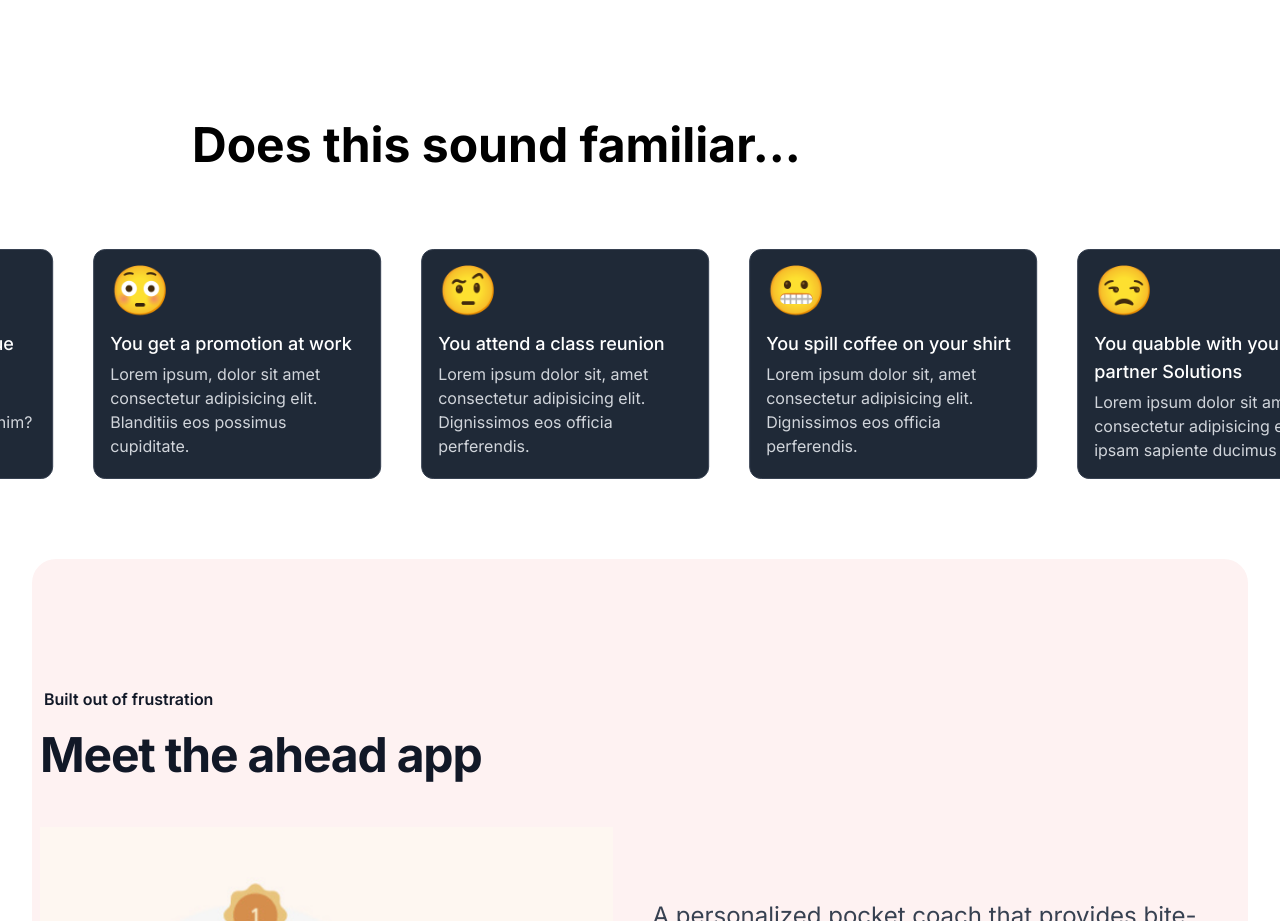
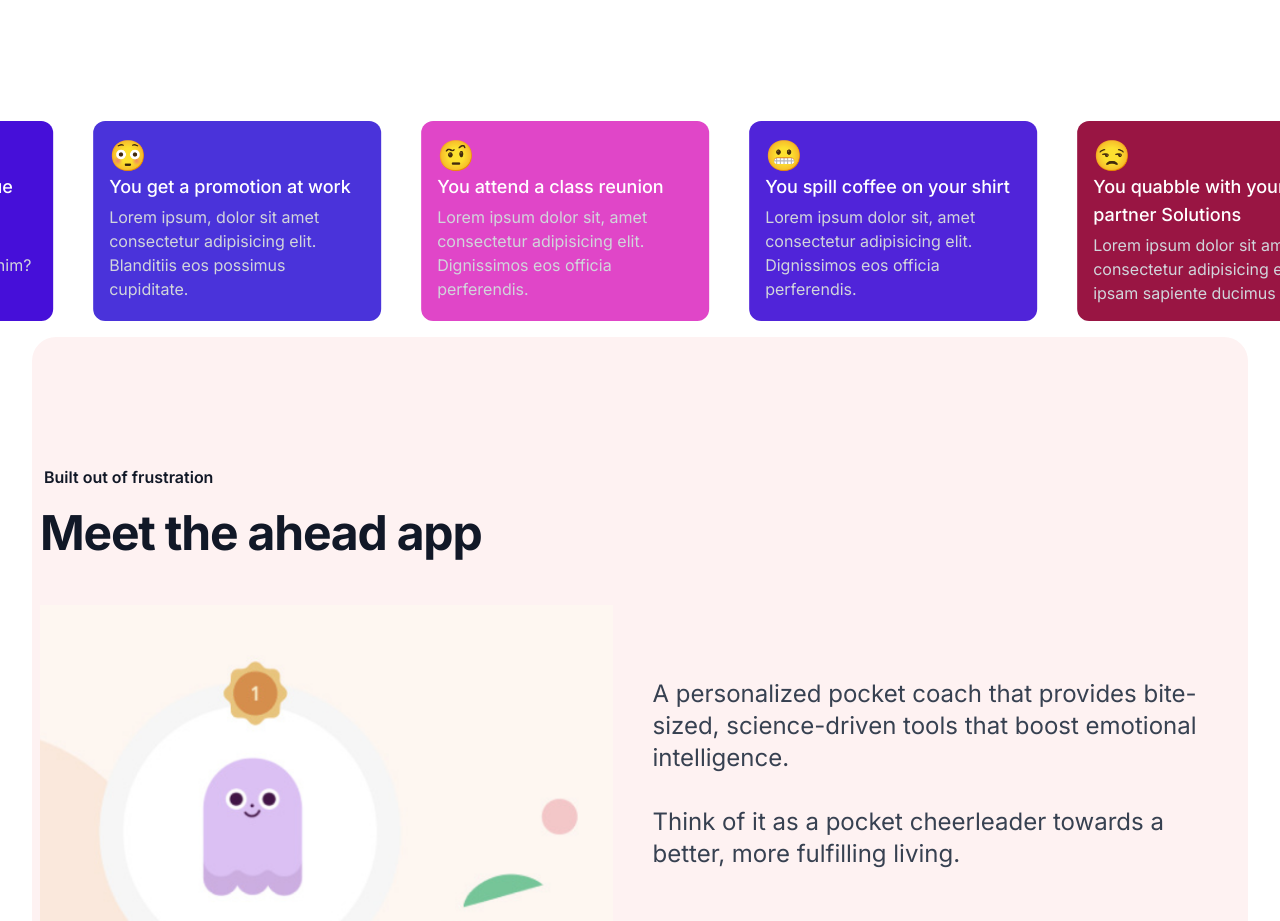
Before and after one commit to bhupeshpr25/ahead, a Next.js app: page / in a window 1280 px wide. Shown: the part 1220-2141 px from the top of the page. Built offline with nearby package versions, Linux system fonts and the light colour scheme.

Commit message:
feat: randomize carousel card colors

```diff
--- a/src/components/Carousel.tsx
+++ b/src/components/Carousel.tsx
@@ -1,6 +1,6 @@
 "use client";
 
-import React, { useState } from "react";
+import { useState } from "react";
 
 interface Card {
   emoji: string;
@@ -8,12 +8,27 @@
   description: string;
 }
 
+//assign random colors to carousel cards
+const getRandomColor = (): string => {
+  const letters = "0123456789ABCDEF";
+  let color = "#";
+  for (let i = 0; i < 6; i++) {
+    color += letters[Math.floor(Math.random() * 16)];
+  }
+  return color;
+};
+
 const CarouselCard: React.FC<{ card: Card }> = ({ card }) => {
+  const [bgColor] = useState<string>(getRandomColor());
+
   return (
-    <article className="rounded-xl border border-gray-700 bg-gray-800 p-4 w-72">
-      <div className="flex items-center text-5xl">{card.emoji}</div>
+    <article
+      className={`rounded-xl p-4 w-72`}
+      style={{ backgroundColor: bgColor }}
+    >
+      <div className="flex items-center text-3xl">{card.emoji}</div>
 
-      <h3 className="mt-4 font-medium text-lg text-white">{card.title}</h3>
+      <h3 className="font-medium text-lg text-white">{card.title}</h3>
 
       <p className="mt-1 text-md text-gray-300">{card.description}</p>
     </article>
@@ -64,16 +79,11 @@
     },
   ];
 
-  //for randomizing the cards
   const numCards = cards.length;
   const repetitions = 3;
 
   return (
-    <div>
-      <h1 className="text-3xl lg:text-5xl font-bold ml:12 lg:ml-48">
-        Does this sound familiar...
-      </h1>
-      <div className="flex overflow-hidden my-20 space-x-4 group">
+    <div className="flex overflow-hidden space-x-4 group">
       <div
         className="flex space-x-10 animate-loop-scroll group-hover:paused"
         aria-hidden="true"
@@ -84,7 +94,6 @@
         })}
       </div>
     </div>
-    </div>
   );
 };
 
```
Lines whose indentation alone changed are shown as unchanged.
